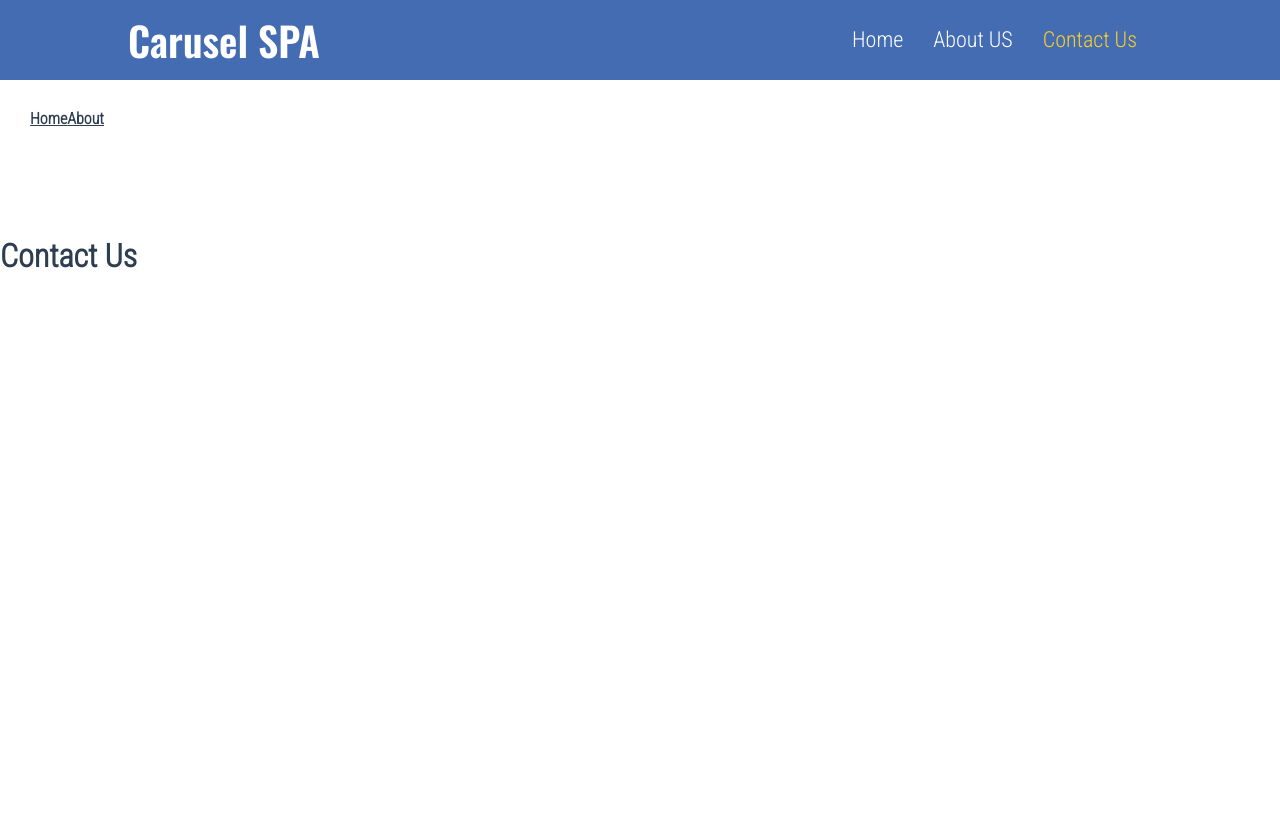
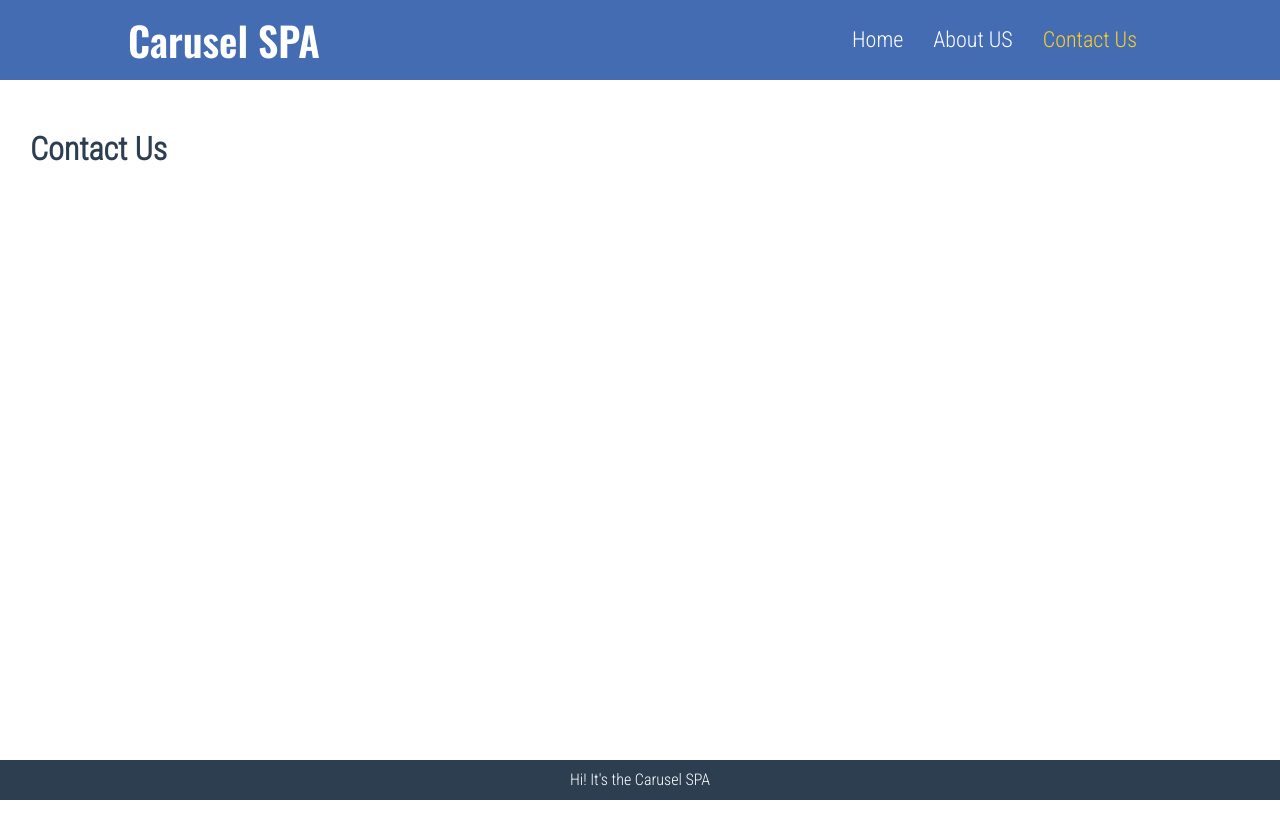
Before and after one commit to chochief/carusel_spa, a Vue app: page /contact in a window 1280 px wide. Shown: the top 838 px of the page. After the commit the page ends 800 px from the top, so only its background shows below. Built offline with nearby package versions, Linux system fonts and the light colour scheme.

Commit message:
Cleaning

```diff
--- a/src/App.vue
+++ b/src/App.vue
@@ -1,10 +1,7 @@
 <template  lang="pug">
   .wrap(id="app")
+    sticky-header
     .content
-      sticky-header
-      div(id="nav")
-        router-link(to="/") Home
-        router-link(to="/about") About
       router-view
     footer.footer Hi! It's the Carusel SPA
 </template>
@@ -45,8 +42,10 @@ body {
 
 .content {
   flex: 1 0 auto;
-  min-height: 2000px;
   overflow: hidden;
+  margin: 80px 0;
+  padding: 30px;
+  // min-height: 2000px;
 }
 
 .footer {
@@ -58,16 +57,4 @@ body {
   color: white;
   line-height: 40px;
 }
-
-#nav {
-  margin: 80px 0;
-  padding: 30px;
-  a {
-    font-weight: bold;
-    color: #2c3e50;
-    &.router-link-exact-active {
-      color: #42b983;
-    }
-  }
-}
 </style>
```
